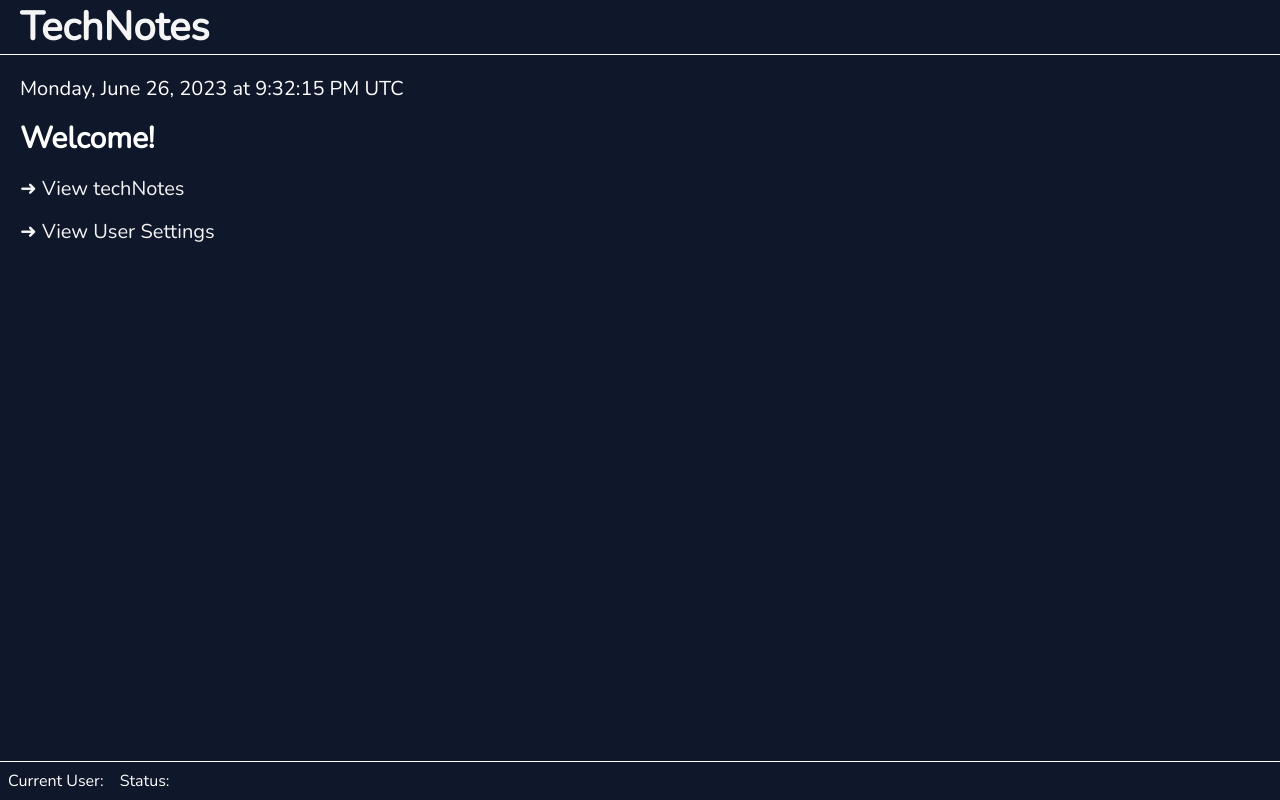
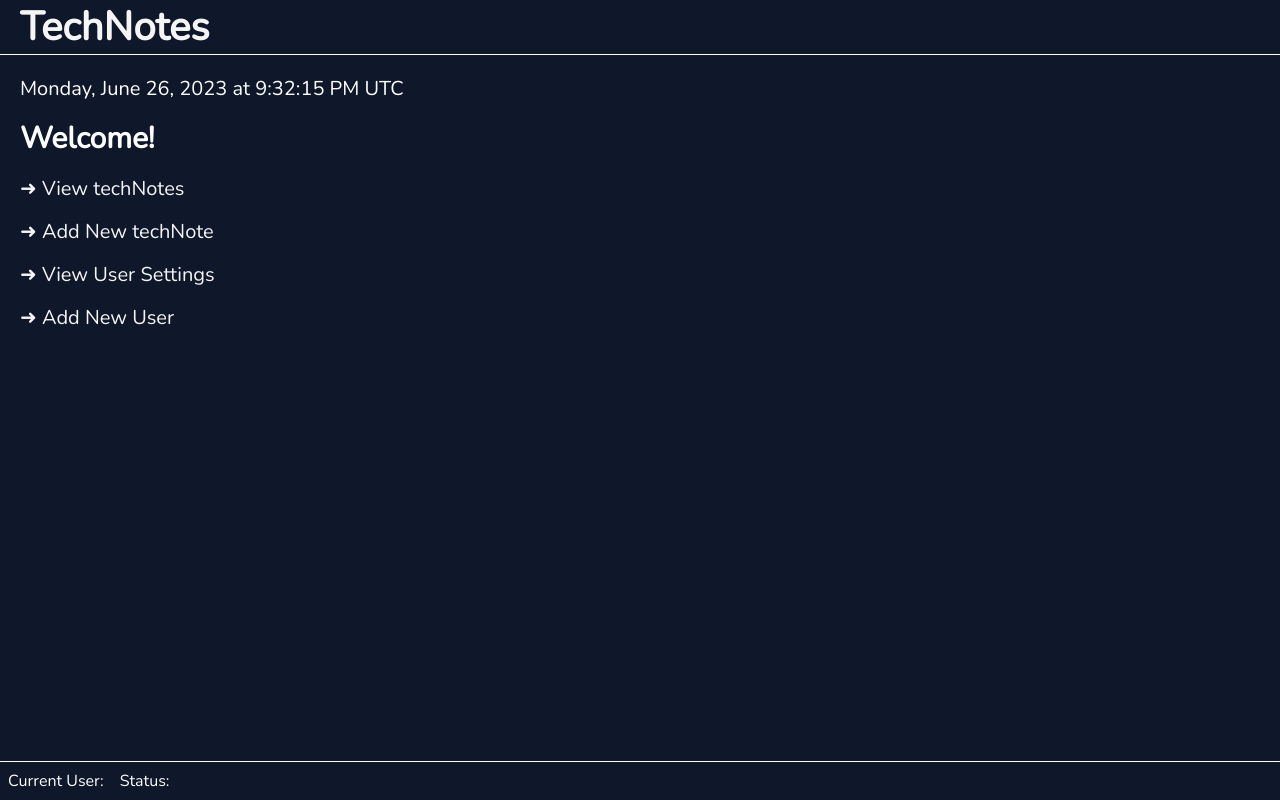
Before and after one commit to R-Villar/MERN-Notes, a React (Vite) app in the folder client/: page /dash in a window 1280 px wide. Built offline with nearby package versions, Linux system fonts and the light colour scheme; no server answers.

Commit message:
created routes.

```diff
--- a/client/src/features/auth/Welcome.jsx
+++ b/client/src/features/auth/Welcome.jsx
@@ -12,7 +12,13 @@ export const Welcome = () => {
 				<Link to='/dash/notes'>View techNotes</Link>
 			</p>
 			<p>
+				<Link to='/dash/notes/new'>Add New techNote</Link>
+			</p>
+			<p>
 				<Link to='/dash/users'>View User Settings</Link>
+			</p>
+			<p>
+				<Link to='/dash/users/new'>Add New User</Link>
 			</p>
 		</section>
 	);
```
